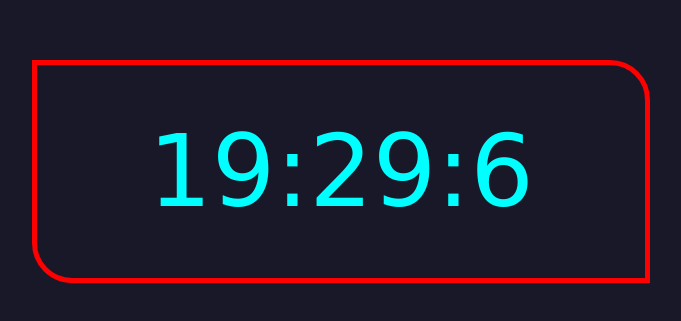
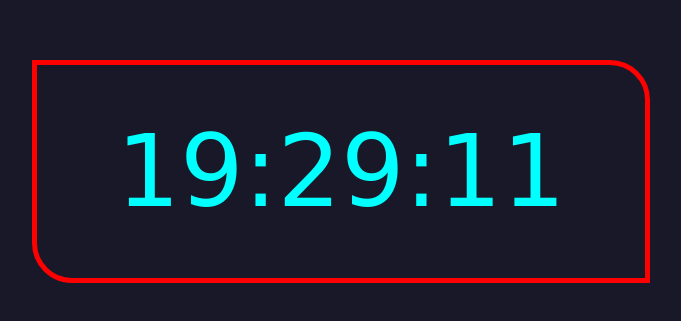
Before and after one commit to BimalKanxa/Digital-Clock, a plain HTML site: page index.html in a window 1280 px wide. Shown: the part 229-550 px from the top of the page, without its empty margins (299-980 px from the left). Drawn offline with Linux system fonts and the light colour scheme; a web font is replaced by a local one.

Commit message:
script updated now page does not refresh everytime

```diff
--- a/index.html
+++ b/index.html
@@ -3,17 +3,16 @@
 <head>
     <title>JavaScript current day and time</title>
     <script>
- 	window.onload=function()
- 	{
+ 	 setInterval(() => {
 
 	const d = new Date();
 	// const weekday=["sunday","monday","tuesday","wednesday","thursday","friday","saturday"];
 	//let day=weekday[d.getDay()];
 	//document.getElementById('date').innerHTML =day;
 	document.getElementById('time').innerHTML =d.getHours() + ":" +d.getMinutes() +":"+d.getSeconds();
+	   }, 1000);
 
 
-	}
     </script>
     <style>
     @import url('https://fonts.googleapis.com/css2?family=Kenia&display=swap');
```
